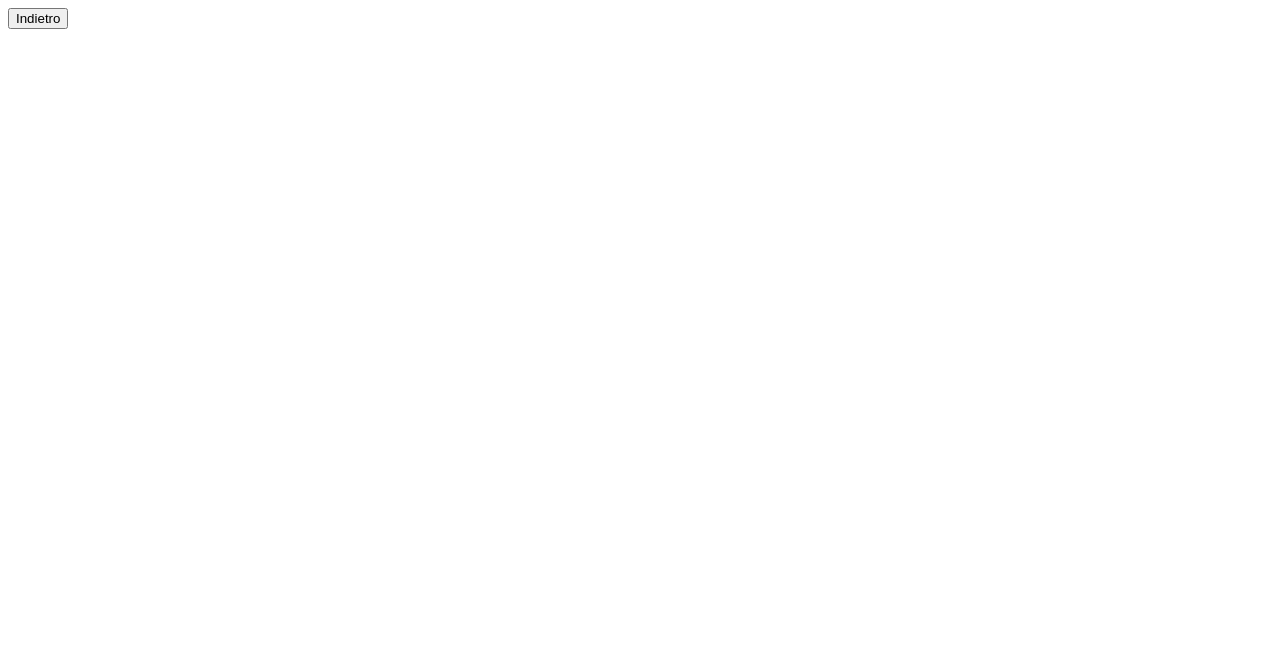
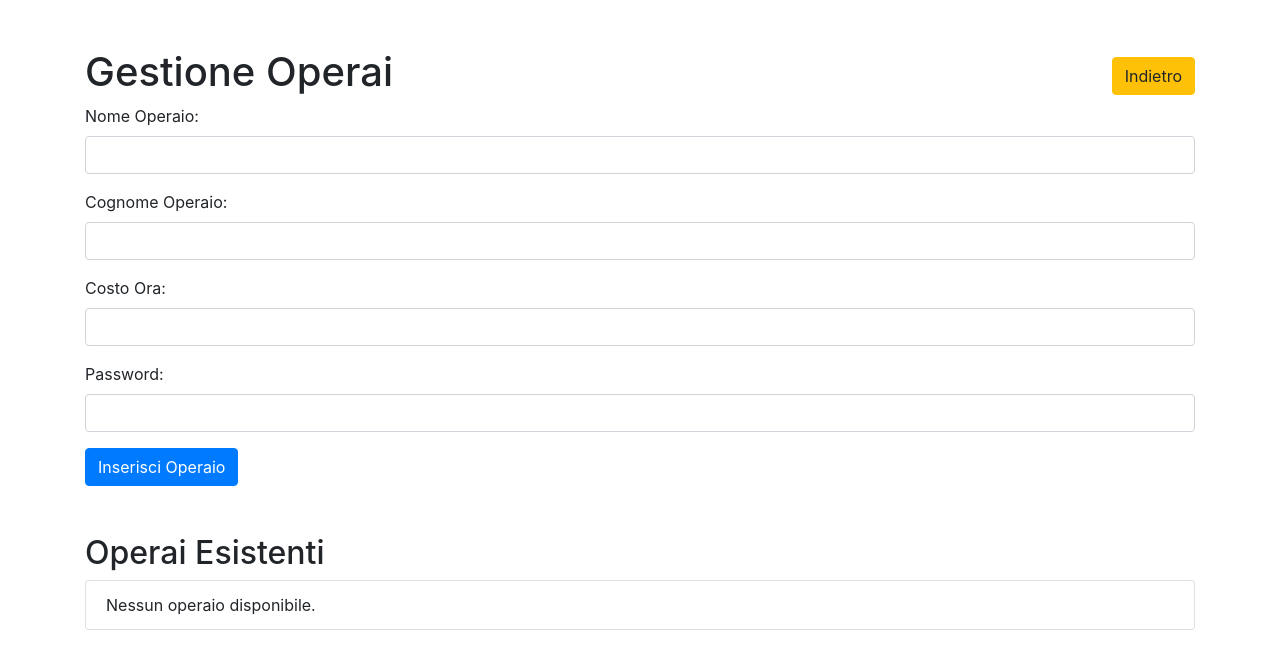
Before and after one commit to 10619082/Management-application-Erreppi-, a Flask app: page /gestione_operai in a window 1280 px wide. Before the commit the part shown is almost empty. Shown: the top 669 px of the page. Run offline with Flask 3, Linux system fonts and the light colour scheme; data that the repository does not hold is empty; parts of the project's set-up code (start-up, migrations or seed data) failed here and were passed over; some libraries are stand-ins or nearby versions.

Commit message:
Added gestione operai, fixed gestioni cantieri adding id field, added conferm before deletion

```diff
--- a/app.py
+++ b/app.py
@@ -13,6 +13,7 @@ from openpyxl.utils import get_column_letter
 import shutil
 from forms import LoginForm  # Importa il form di login
 import json
+import uuid
 
 
 import xlsxwriter
@@ -107,6 +108,7 @@ def sostituisci_caratteri_non_ammessi(stringa):
     return stringa
 
 
+
 @app.route('/gestione_cantieri', methods=['GET', 'POST'])
 def gestione_cantieri():
     cantiere_ref = db.reference('Cantiere')
@@ -125,7 +127,14 @@ def gestione_cantieri():
             elif cantiere_ref.child(nome_cantiere).get():
                 flash("Questo cantiere esiste già.", "danger")
             else:
-                cantiere_ref.child(nome_cantiere).set({"nome": nome_cantiere})
+                # Genera un ID univoco
+                id_cantiere = str(uuid.uuid4())
+                # Usa il nome del cantiere come chiave e assegna l'ID generato
+                nuovo_cantiere_ref = cantiere_ref.child(nome_cantiere)
+                nuovo_cantiere_ref.set({
+                    "id": id_cantiere,  # Imposta l'ID generato
+                    "nome": nome_cantiere
+                })
                 flash("Cantiere inserito con successo!", "success")
 
         elif azione == 'elimina':
@@ -147,9 +156,73 @@ def gestione_cantieri():
 
 
 
-@app.route('/gestione_operai')
+
+
+
+from flask import render_template, request, redirect, url_for, flash, session
+from firebase_admin import db
+
+from flask import render_template, request, redirect, url_for, flash, session
+from firebase_admin import db
+
+from flask import render_template, request, redirect, url_for, flash, session
+from firebase_admin import db
+
+import uuid  # Per generare il campo uid univoco
+
+@app.route('/gestione_operai', methods=['GET', 'POST'])
 def gestione_operai():
-    return render_template('gestione_operai.html')
+    operai_ref = db.reference('Utente')
+
+    if request.method == 'POST':
+        azione = request.form.get('azione')  # Controlla se l'azione è 'inserisci' o 'elimina'
+
+        if azione == 'inserisci':
+            # Ottieni i dati dall'utente
+            nome_operaio = request.form.get('nome_operaio', '').strip()
+            cognome_operaio = request.form.get('cognome_operaio', '').strip()
+            costo_ora_operaio = request.form.get('costo_ora_operaio', '').strip()
+            password_operaio = request.form.get('password_operaio', '').strip()
+
+            # Verifica che i campi non siano vuoti
+            if not nome_operaio or not cognome_operaio or not costo_ora_operaio or not password_operaio:
+                flash("Tutti i campi devono essere compilati.", "danger")
+                return redirect(url_for('gestione_operai'))
+
+            # Genera email e uid
+            email_operaio = f"{nome_operaio}{cognome_operaio}".lower()
+            uid = str(uuid.uuid4())
+
+            # Inserisci il nuovo operaio nel database
+            operai_ref.child(email_operaio).set({
+                "nome": nome_operaio,
+                "cognome": cognome_operaio,
+                "costoOra": costo_ora_operaio,
+                "password": password_operaio,
+                "email": email_operaio,
+                "uid": uid,
+                "ruolo": "operaio"
+            })
+            flash("Operaio inserito con successo!", "success")
+
+        elif azione == 'elimina':
+            # Recupera l'email dell'operaio da eliminare
+            email_operaio = request.form.get('email_operaio')
+
+            if email_operaio:
+                # Elimina l'operaio dal database usando l'email
+                operai_ref.child(email_operaio).delete()
+                flash(f"Operaio con email {email_operaio} eliminato con successo!", "success")
+            else:
+                flash("Errore durante l'eliminazione dell'operaio.", "danger")
+
+        return redirect(url_for('gestione_operai'))
+
+    # Recupera l'elenco degli operai per mostrarli nella pagina
+    operai = operai_ref.get()
+    return render_template('gestione_operai.html', operai=operai)
+
+
 
 @app.route('/gestione_excel', methods=['GET', 'POST'])
 def gestione_excel():
--- a/templates/gestione_operai.html
+++ b/templates/gestione_operai.html
@@ -1 +1,80 @@
-<button onclick="window.location.href='/'" class="btn btn-warning mt-3">Indietro</button>
+<!DOCTYPE html>
+<html lang="it">
+<head>
+    <meta charset="UTF-8">
+    <meta name="viewport" content="width=device-width, initial-scale=1.0">
+    <title>Gestione Operai</title>
+    <link rel="stylesheet" href="https://stackpath.bootstrapcdn.com/bootstrap/4.5.2/css/bootstrap.min.css">
+</head>
+<body>
+    <div class="container mt-5">
+        <div class="d-flex justify-content-between align-items-center">
+            <h1>Gestione Operai</h1>
+            <a href="{{ url_for('index') }}" class="btn btn-warning">Indietro</a>
+        </div>
+
+        <!-- Messaggio di notifica (flash messages) -->
+        {% with messages = get_flashed_messages(with_categories=true) %}
+            {% if messages %}
+                <div class="alert alert-{{ messages[0][0] }} alert-dismissible fade show" role="alert">
+                    {{ messages[0][1] }}
+                    <button type="button" class="close" data-dismiss="alert" aria-label="Close">
+                        <span aria-hidden="true">&times;</span>
+                    </button>
+                </div>
+            {% endif %}
+        {% endwith %}
+
+        <!-- Form per aggiungere un nuovo operaio -->
+        <form method="POST">
+            <div class="form-group">
+                <label for="nome_operaio">Nome Operaio:</label>
+                <input type="text" class="form-control" id="nome_operaio" name="nome_operaio" required>
+            </div>
+
+            <div class="form-group">
+                <label for="cognome_operaio">Cognome Operaio:</label>
+                <input type="text" class="form-control" id="cognome_operaio" name="cognome_operaio" required>
+            </div>
+
+            <div class="form-group">
+                <label for="costo_ora_operaio">Costo Ora:</label>
+                <input type="text" class="form-control" id="costo_ora_operaio" name="costo_ora_operaio" required>
+            </div>
+
+            <div class="form-group">
+                <label for="password_operaio">Password:</label>
+                <input type="password" class="form-control" id="password_operaio" name="password_operaio" required>
+            </div>
+
+            <button type="submit" class="btn btn-primary" name="azione" value="inserisci">Inserisci Operaio</button>
+        </form>
+
+        <!-- Elenco degli operai esistenti -->
+        <h2 class="mt-5">Operai Esistenti</h2>
+        <ul class="list-group">
+            {% if operai %}
+                {% for operaio_key, operaio_data in operai.items() %}
+                    <li class="list-group-item d-flex justify-content-between align-items-center">
+                        {{ operaio_data['nome'] }} {{ operaio_data['cognome'] }} ({{ operaio_data['email'] }})
+                        <form method="POST" style="margin: 0;" onsubmit="return confermaEliminazione();">
+                            <input type="hidden" name="email_operaio" value="{{ operaio_data['email'] }}">
+                            <button type="submit" class="btn btn-danger" name="azione" value="elimina">Elimina</button>
+                        </form>
+                    </li>
+                {% endfor %}
+            {% else %}
+                <li class="list-group-item">Nessun operaio disponibile.</li>
+            {% endif %}
+        </ul>
+    </div>
+
+    <script>
+        function confermaEliminazione() {
+            return confirm("Sei sicuro di voler eliminare questo operaio?");
+        }
+    </script>
+
+    <script src="https://stackpath.bootstrapcdn.com/bootstrap/4.5.2/js/bootstrap.bundle.min.js"></script>
+</body>
+</html>
```
Also changed, not shown: templates/gestione_cantieri.html (+10 -3 lines).
